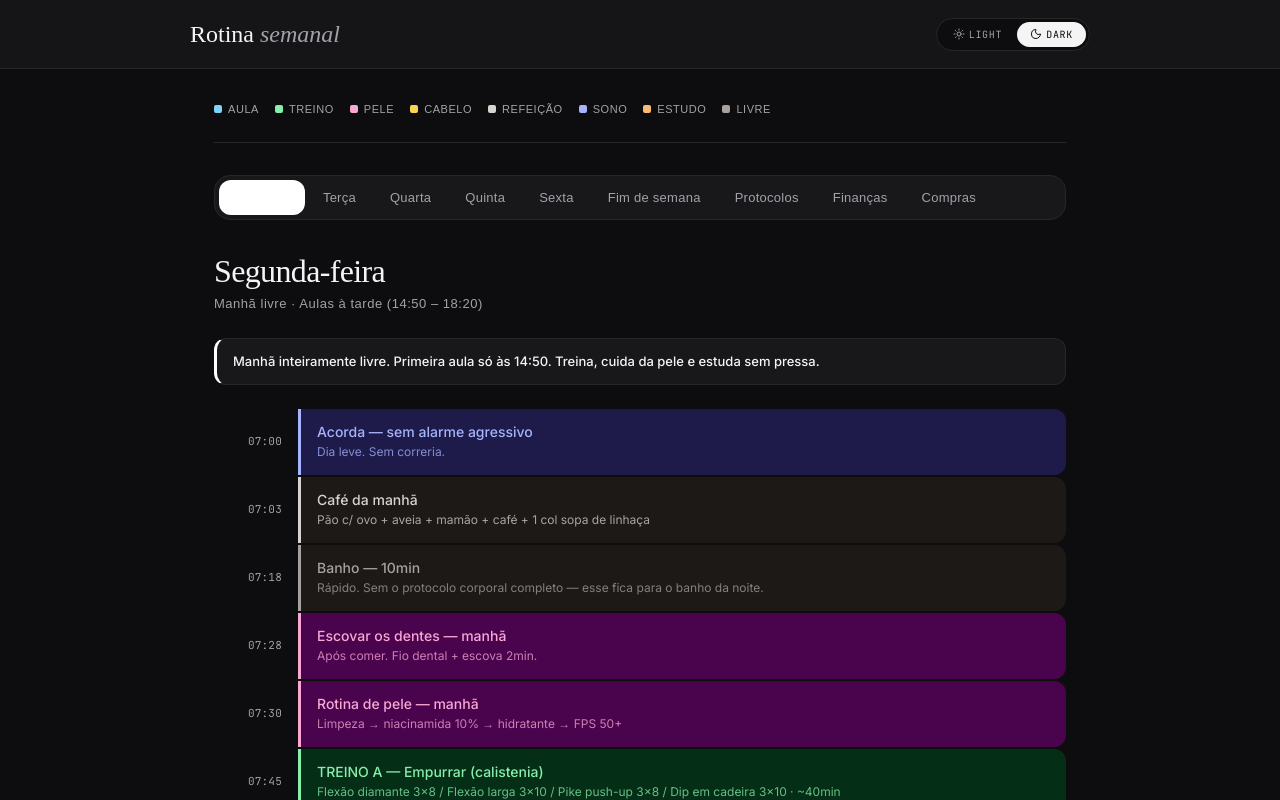
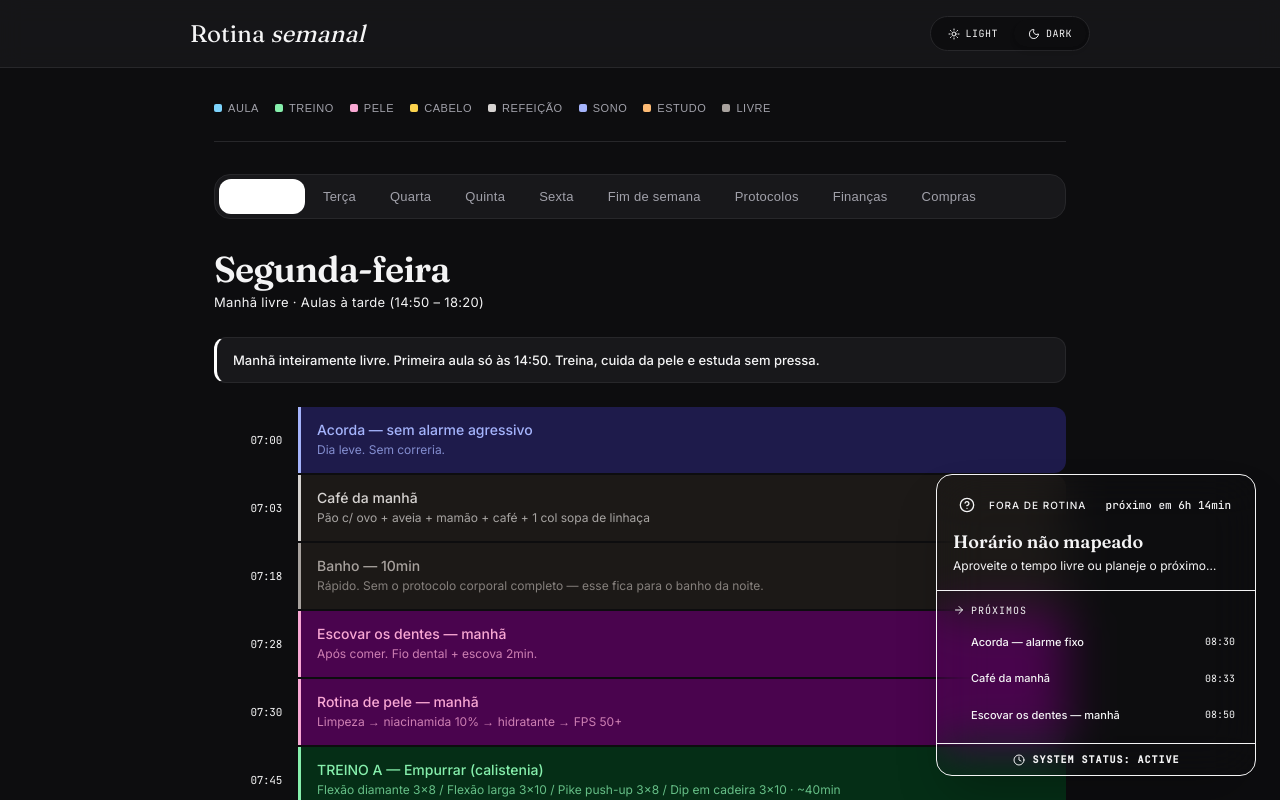
Before and after one commit to takaokensei/Nichijou, a React (Vite) app: page / in a window 1280 px wide. Both pictures are taken after a click on the button "Segunda". Shown: the top 800 px of the page. Built offline with nearby package versions, Linux system fonts and the light colour scheme.

Commit message:
feat: implement ContextWidget (Agora/Próximos) and clean up typography

```diff
--- a/src/App.tsx
+++ b/src/App.tsx
@@ -11,6 +11,8 @@ import { WeekendPanel } from '@/sections/WeekendPanel';
 import { ProtocolPanel } from '@/sections/ProtocolPanel';
 import { FinancePanel } from '@/sections/FinancePanel';
 import { ShoppingPanel } from '@/sections/ShoppingPanel';
+
+import { ContextWidget } from '@/sections/ContextWidget';
 
 function App() {
   const { theme, toggleTheme } = useTheme();
@@ -60,6 +62,8 @@ function App() {
         <FinancePanel isVisible={activeTab === 'fin'} />
         <ShoppingPanel isVisible={activeTab === 'comp'} />
       </main>
+
+      {bootDone && <ContextWidget />}
     </>
   );
 }
--- a/src/data/schedule.ts
+++ b/src/data/schedule.ts
@@ -231,3 +231,16 @@ export function getCurrentBlock(dayNum: number, nowMins: number): { block: Sched
   }
   return null;
 }
+
+export function getNextBlocks(dayNum: number, currentIdx: number, count: number = 3): ScheduleBlock[] {
+  const entry = scheduleMap[dayNum];
+  if (!entry) return [];
+  const nextBlocks: ScheduleBlock[] = [];
+  for (let i = 1; i <= count; i++) {
+    const nextIdx = currentIdx + i;
+    if (nextIdx < entry.blocks.length) {
+      nextBlocks.push(entry.blocks[nextIdx]);
+    }
+  }
+  return nextBlocks;
+}
--- /dev/null
+++ b/src/hooks/useContextWidget.ts
@@ -0,0 +1,87 @@
+import { useState, useEffect, useRef } from 'react';
+import { getCurrentBlock, getNextBlocks, toMins, scheduleMap, ScheduleBlock } from '@/data/schedule';
+
+export interface ContextData {
+  currentBlock: ScheduleBlock | null;
+  nextBlocks: ScheduleBlock[];
+  progress: number; // 0 to 100
+  countdownMins: number | null;
+  isOutOfRoutine: boolean;
+  timeToNextBlock: string | null;
+}
+
+export function useContextWidget(): ContextData {
+  const [data, setData] = useState<ContextData>({
+    currentBlock: null,
+    nextBlocks: [],
+    progress: 0,
+    countdownMins: null,
+    isOutOfRoutine: true,
+    timeToNextBlock: null,
+  });
+
+  const intervalRef = useRef<ReturnType<typeof setInterval> | null>(null);
+
+  useEffect(() => {
+    const update = () => {
+      const now = new Date();
+      const dayNum = now.getDay();
+      const nowMins = now.getHours() * 60 + now.getMinutes();
+      const cur = getCurrentBlock(dayNum, nowMins);
+      const entry = scheduleMap[dayNum];
+
+      if (cur && entry) {
+        const startMins = toMins(cur.block.time);
+        const nextBlock = entry.blocks[cur.idx + 1];
+        const endMins = nextBlock ? toMins(nextBlock.time) : 24 * 60;
+
+        const duration = endMins - startMins;
+        const elapsed = nowMins - startMins;
+        const progress = Math.min(100, Math.max(0, (elapsed / duration) * 100));
+
+        const countdownMins = endMins - nowMins;
+        const h = Math.floor(countdownMins / 60);
+        const m = countdownMins % 60;
+        const timeToNextBlock = nextBlock ? `${h > 0 ? `${h}h ` : ''}${m}min` : null;
+
+        setData({
+          currentBlock: cur.block,
+          nextBlocks: getNextBlocks(dayNum, cur.idx, 3),
+          progress,
+          countdownMins,
+          isOutOfRoutine: false,
+          timeToNextBlock,
+        });
+      } else {
+        // Out of routine
+        let timeToNext = null;
+        if (entry && entry.blocks.length > 0) {
+          const firstBlockTime = toMins(entry.blocks[0].time);
+          if (nowMins < firstBlockTime) {
+            const diff = firstBlockTime - nowMins;
+            const h = Math.floor(diff / 60);
+            const m = diff % 60;
+            timeToNext = `${h > 0 ? `${h}h ` : ''}${m}min`;
+          }
+        }
+
+        setData({
+          currentBlock: null,
+          nextBlocks: entry ? entry.blocks.slice(0, 3) : [],
+          progress: 0,
+          countdownMins: null,
+          isOutOfRoutine: true,
+          timeToNextBlock: timeToNext,
+        });
+      }
+    };
+
+    update();
+    intervalRef.current = setInterval(update, 30000); // Update every 30s as per master plan
+    return () => {
+      if (intervalRef.current) clearInterval(intervalRef.current);
+    };
+  }, []);
+
+  return data;
+}
--- /dev/null
+++ b/src/sections/ContextWidget.tsx
@@ -0,0 +1,112 @@
+import { useContextWidget } from '@/hooks/useContextWidget';
+import { Clock, ArrowRight, Zap, Coffee, Book, Dumbbell, Sparkles, Moon, HelpCircle } from 'lucide-react';
+import { cn } from '@/lib/utils';
+import { Category } from '@/data/schedule';
+
+const categoryIcons: Record<Category, any> = {
+  aula: Book,
+  treino: Dumbbell,
+  pele: Sparkles,
+  cabelo: Sparkles,
+  refeicao: Coffee,
+  sono: Moon,
+  estudo: Book,
+  livre: Zap,
+};
+
+export function ContextWidget() {
+  const { currentBlock, nextBlocks, progress, timeToNextBlock, isOutOfRoutine } = useContextWidget();
+
+  const Icon = currentBlock ? categoryIcons[currentBlock.category] : HelpCircle;
+
+  return (
+    <div className="fixed bottom-6 right-6 w-80 z-50 animate-in fade-in slide-in-from-bottom-4 duration-500">
+      <div className="bg-background/80 backdrop-blur-xl border border-border rounded-2xl shadow-2xl overflow-hidden glassmorphism">
+        {/* Header / Current Block */}
+        <div className="p-4 border-b border-border/50">
+          <div className="flex items-center justify-between mb-3">
+            <div className="flex items-center gap-2">
+              <div className={cn(
+                "p-1.5 rounded-lg",
+                currentBlock ? `bg-[var(--c-${currentBlock.category})] text-white` : "bg-muted text-muted-foreground"
+              )}>
+                <Icon size={16} />
+              </div>
+              <span className="font-caption text-[10px] tracking-widest uppercase text-muted-foreground font-medium">
+                {isOutOfRoutine ? "Fora de Rotina" : "Agora"}
+              </span>
+            </div>
+            {timeToNextBlock && (
+              <span className="font-mono text-[11px] text-accent font-medium bg-accent/10 px-2 py-0.5 rounded-full">
+                próximo em {timeToNextBlock}
+              </span>
+            )}
+          </div>
+
+          <h3 className="font-display text-lg font-semibold leading-tight mb-1 text-foreground">
+            {currentBlock ? currentBlock.label : "Horário não mapeado"}
+          </h3>
+          <p className="text-xs text-muted-foreground line-clamp-1 font-sans">
+            {currentBlock ? currentBlock.sub : "Aproveite o tempo livre ou planeje o próximo bloco."}
+          </p>
+
+          {!isOutOfRoutine && (
+            <div className="mt-4 space-y-1.5">
+              <div className="flex justify-between text-[10px] font-mono text-muted-foreground uppercase tracking-wider">
+                <span>Progresso</span>
+                <span>{Math.round(progress)}%</span>
+              </div>
+              <div className="h-1 w-full bg-muted rounded-full overflow-hidden">
+                <div
+                  className="h-full bg-accent transition-all duration-1000 ease-linear"
+                  style={{ width: `${progress}%` }}
+                />
+              </div>
+            </div>
+          )}
+        </div>
+
+        {/* Next Blocks */}
+        <div className="p-3 bg-muted/30">
+          <div className="flex items-center gap-1.5 mb-2 px-1">
+            <ArrowRight size={12} className="text-muted-foreground" />
+            <span className="text-[10px] font-mono uppercase tracking-widest text-muted-foreground">Próximos</span>
+          </div>
+          <div className="space-y-1">
+            {nextBlocks.length > 0 ? nextBlocks.map((block, i) => {
+              const NextIcon = categoryIcons[block.category];
+              return (
+                <div key={i} className="flex items-center justify-between p-2 rounded-xl hover:bg-muted/50 transition-colors group">
+                  <div className="flex items-center gap-2">
+                    <div className={cn(
+                      "w-1.5 h-1.5 rounded-full",
+                      `bg-[var(--c-${block.category})]`
+                    )} />
+                    <span className="text-[11px] font-medium text-foreground group-hover:translate-x-0.5 transition-transform">
+                      {block.label}
+                    </span>
+                  </div>
+                  <span className="font-mono text-[10px] text-muted-foreground">
+                    {block.time}
+                  </span>
+                </div>
+              );
+            }) : (
+              <div className="text-[10px] text-center py-2 text-muted-foreground italic">
+                Sem mais blocos para hoje
+              </div>
+            )}
+          </div>
+        </div>
+
+        {/* Live Clock Footer */}
+        <div className="px-4 py-2 bg-accent/5 flex items-center justify-center gap-2 border-t border-border/30">
+          <Clock size={12} className="text-accent" />
+          <span className="font-mono text-[10px] text-accent tracking-widest font-bold">
+            SYSTEM STATUS: ACTIVE
+          </span>
+        </div>
+      </div>
+    </div>
+  );
+}
--- a/src/sections/DayPanel.tsx
+++ b/src/sections/DayPanel.tsx
@@ -16,28 +16,10 @@ export function DayPanel({ day, currentBlockIdx, isVisible }: DayPanelProps) {
   return (
     <div style={style}>
       <div style={{ marginBottom: '1.5rem' }}>
-        <h2
-          style={{
-            fontFamily: '"Playfair Display", serif',
-            fontSize: '2rem',
-            fontWeight: 500,
-            color: 'var(--text)',
-            letterSpacing: '-0.02em',
-            margin: 0,
-            lineHeight: 1.2,
-          }}
-        >
+        <h2 className="font-display text-4xl font-semibold text-foreground tracking-tight leading-none m-0">
           {day.name}
         </h2>
-        <p
-          style={{
-            fontSize: '13px',
-            color: 'var(--text-secondary)',
-            marginTop: '4px',
-            letterSpacing: '0.04em',
-            fontFamily: '"DM Sans", sans-serif',
-          }}
-        >
+        <p className="font-sans text-[13px] text-muted-foreground mt-1.5 tracking-wide">
           {day.sub}
         </p>
       </div>
--- a/src/sections/Header.tsx
+++ b/src/sections/Header.tsx
@@ -1,4 +1,5 @@
 import { Sun, Moon } from 'lucide-react';
+import { cn } from '@/lib/utils';
 
 interface HeaderProps {
   theme: 'light' | 'dark';
@@ -20,50 +21,26 @@ export function Header({ theme, onToggleTheme }: HeaderProps) {
       }}
     >
       <div style={{ maxWidth: '900px', margin: '0 auto', display: 'flex', alignItems: 'center', justifyContent: 'space-between' }}>
-        <h1 style={{ fontFamily: '"Playfair Display", serif', fontSize: '1.5rem', fontWeight: 400, color: 'var(--text)', margin: 0 }}>
-          Rotina <span style={{ color: 'var(--text-secondary)', fontStyle: 'italic' }}>semanal</span>
+        <h1 className="font-display text-2xl font-normal text-foreground m-0">
+          Rotina <span className="text-muted-foreground italic">semanal</span>
         </h1>
         <div style={{ display: 'flex', gap: '2px', background: 'var(--bg)', borderRadius: '9999px', padding: '3px', border: '1px solid var(--border)' }}>
           <button
             onClick={() => theme !== 'light' && onToggleTheme()}
-            style={{
-              display: 'flex',
-              alignItems: 'center',
-              gap: '4px',
-              padding: '5px 13px',
-              borderRadius: '9999px',
-              fontSize: '10px',
-              fontFamily: '"JetBrains Mono", monospace',
-              letterSpacing: '0.07em',
-              textTransform: 'uppercase',
-              cursor: 'pointer',
-              border: 'none',
-              background: theme === 'light' ? 'var(--text)' : 'transparent',
-              color: theme === 'light' ? 'var(--bg)' : 'var(--text-secondary)',
-              transition: 'all 0.2s ease',
-            }}
+              className={cn(
+                "flex items-center gap-1.5 px-3.5 py-1.5 rounded-full text-[10px] font-mono tracking-wider uppercase transition-all duration-300",
+                theme === 'light' ? "bg-foreground text-background shadow-md" : "bg-transparent text-muted-foreground hover:text-foreground"
+              )}
           >
             <Sun size={12} />
             Light
           </button>
           <button
             onClick={() => theme !== 'dark' && onToggleTheme()}
-            style={{
-              display: 'flex',
-              alignItems: 'center',
-              gap: '4px',
-              padding: '5px 13px',
-              borderRadius: '9999px',
-              fontSize: '10px',
-              fontFamily: '"JetBrains Mono", monospace',
-              letterSpacing: '0.07em',
-              textTransform: 'uppercase',
-              cursor: 'pointer',
-              border: 'none',
-              background: theme === 'dark' ? 'var(--text)' : 'transparent',
-              color: theme === 'dark' ? 'var(--bg)' : 'var(--text-secondary)',
-              transition: 'all 0.2s ease',
-            }}
+              className={cn(
+                "flex items-center gap-1.5 px-3.5 py-1.5 rounded-full text-[10px] font-mono tracking-wider uppercase transition-all duration-300",
+                theme === 'dark' ? "bg-foreground text-background shadow-md" : "bg-transparent text-muted-foreground hover:text-foreground"
+              )}
           >
             <Moon size={12} />
             Dark
--- a/src/sections/TimelineBlock.tsx
+++ b/src/sections/TimelineBlock.tsx
@@ -1,5 +1,6 @@
 import { useRef, useEffect } from 'react';
 import type { ScheduleBlock } from '@/data/schedule';
+import { cn } from '@/lib/utils';
 
 interface TimelineBlockProps {
   block: ScheduleBlock;
@@ -35,20 +36,10 @@ export function TimelineBlock({ block, isActive, index: _idx }: TimelineBlockPro
       }}
     >
       <div
-        style={{
-          width: '72px',
-          minWidth: '72px',
-          display: 'flex',
-          alignItems: 'center',
-          justifyContent: 'flex-end',
-          fontSize: '11px',
-          color: isActive ? 'var(--accent)' : 'var(--text-secondary)',
-          paddingRight: '4px',
-          flexShrink: 0,
-          letterSpacing: '0.02em',
-          fontFamily: '"JetBrains Mono", monospace',
-          transition: 'color 0.2s ease',
-        }}
+        className={cn(
+          "w-[72px] min-w-[72px] flex items-center justify-end text-[11px] font-mono tracking-tight transition-colors duration-200 pr-1 shrink-0",
+          isActive ? "text-accent font-bold" : "text-muted-foreground"
+        )}
       >
         {block.time}
       </div>
@@ -91,30 +82,10 @@ export function TimelineBlock({ block, isActive, index: _idx }: TimelineBlockPro
             {block.label}
           </span>
           {isActive && (
-            <span
-              style={{
-                display: 'inline-flex',
-                alignItems: 'center',
-                gap: '4px',
-                fontSize: '9px',
-                fontFamily: '"JetBrains Mono", monospace',
-                letterSpacing: '0.1em',
-                color: 'var(--accent)',
-                textTransform: 'uppercase',
-              }}
-            >
-              <span
-                style={{
-                  width: '5px',
-                  height: '5px',
-                  borderRadius: '50%',
-                  background: 'var(--accent)',
-                  animation: 'pulseAgora 2s infinite',
-                  display: 'inline-block',
-                }}
-              />
-              agora
-            </span>
+              <span className="inline-flex items-center gap-1.5 text-[9px] font-mono tracking-[0.15em] text-accent uppercase font-bold">
+                <span className="w-1.5 h-1.5 rounded-full bg-accent animate-pulse" />
+                agora
+              </span>
           )}
         </div>
         <div
```
